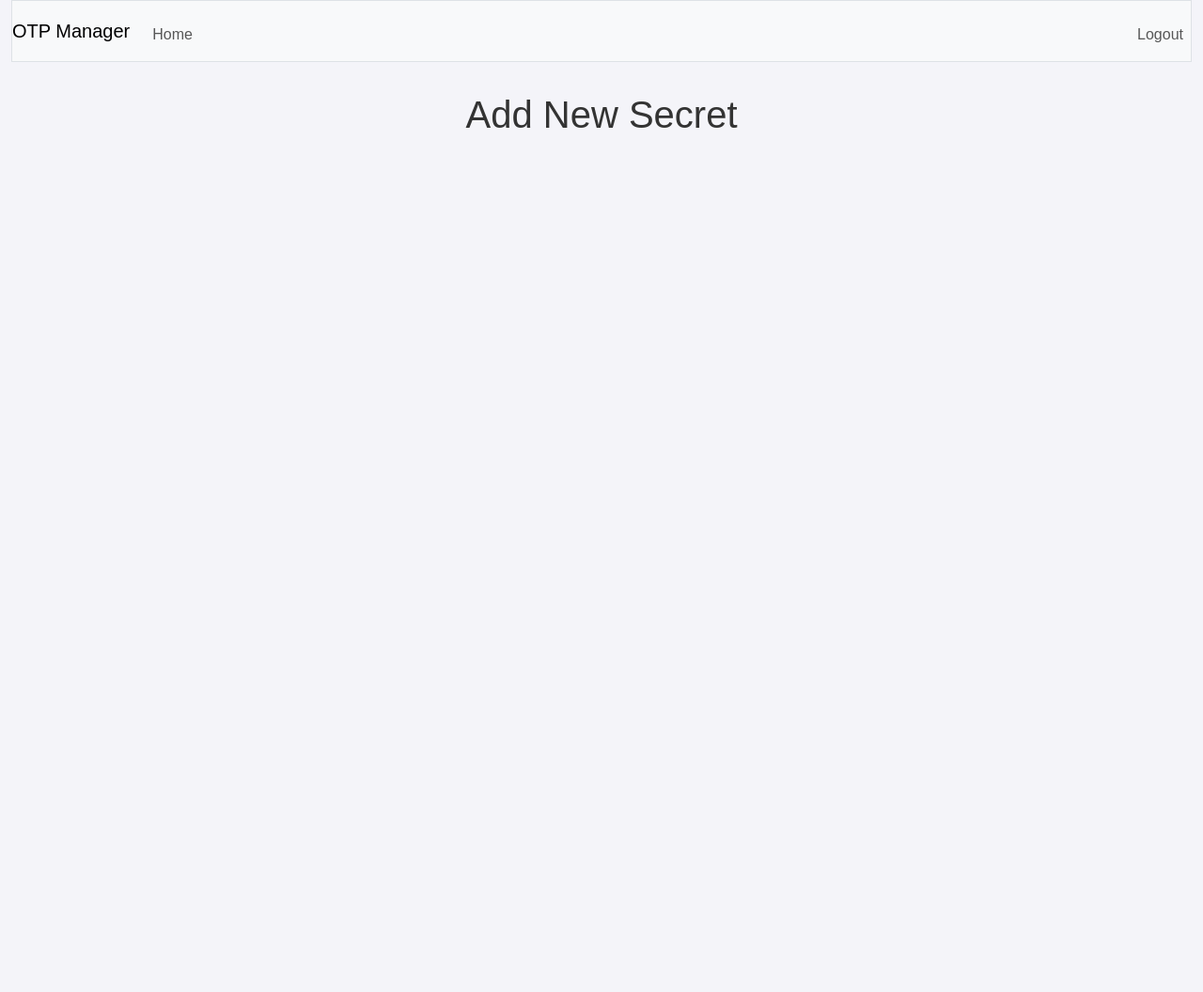
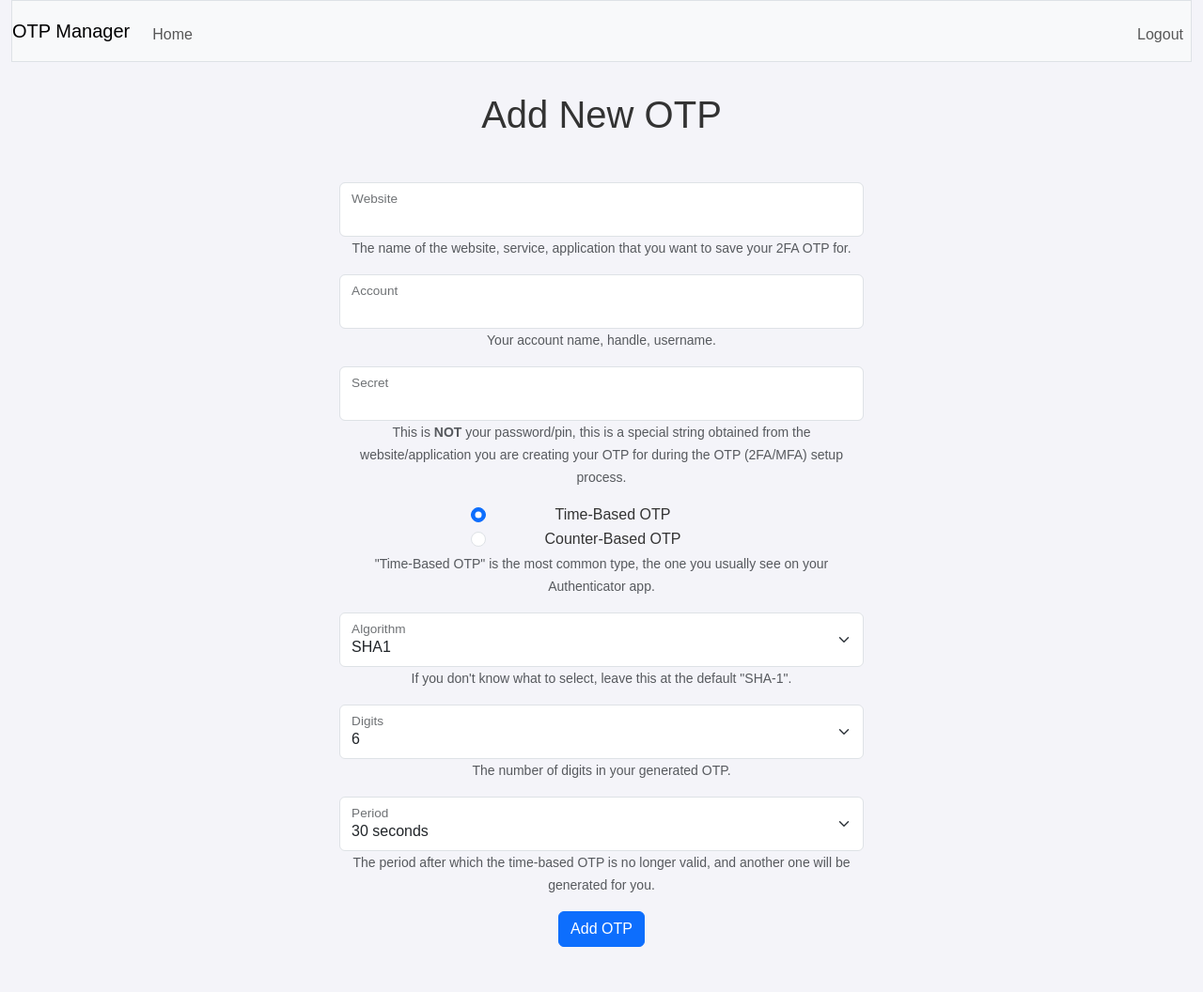
Before and after one commit to hAbuMustafa/OTP-Manager, a Flask app: page /add_secret in a window 1280 px wide. Shown: the whole page at 94% size. Before the commit the page ends 136 px from the top, so only its background shows below. Run offline with Flask 3, Linux system fonts and the light colour scheme; a user stored in the database is signed in; some libraries are stand-ins or nearby versions.

Commit message:
added all form data for a new secret

```diff
--- a/templates/add_secret.html
+++ b/templates/add_secret.html
@@ -1,13 +1,97 @@
 {% extends 'layout.html' %}
 
 {% block title %}
-  Add new secret
+  Add new OTP
 {% endblock %}
 
 {% block heading %}
-  Add new secret
+  Add new OTP
 {% endblock %}
 
 {% block content %}
-<!-- TODO: Add a form here to add a new secret -->
+    <div class="w-50 d-inline-block">
+      <form action="{{ url_for('add_secret') }}" method="post">
+        <div class="mb-3 form-floating">
+          <input class="form-control text-center" required type="text" name="issuer" id="issuer">
+          <small class="form-text text-muted">The name of the website, service, application that you want to save your 2FA OTP for.</small>
+          <label for="issuer">Website</label>
+        </div>
+        <div class="mb-3 form-floating">
+          <input class="form-control text-center" type="text" name="account" id="account">
+          <label for="account">Account</label>
+          <small class="form-text text-muted">Your account name, handle, username.</small>
+        </div>
+        <div class="mb-3 form-floating">
+          <input class="form-control text-center" required type="text" name="secret" id="secret">
+          <label for="secret">Secret</label>
+          <small class="form-text text-muted">This is <strong style="text-transform: uppercase;">not</strong> your password/pin, this is a special string obtained from the website/application you are creating your OTP for during the OTP (2FA/MFA) setup process.</small>
+        </div>
+        <div class="mb-3">
+          <div class="form-check w-50 mx-auto">
+            <input type="radio" name="otp_type" value="totp" id="totp" class="form-check-input" checked>
+            <label for="totp" class="form-check-label">Time-Based OTP</label>
+          </div>
+          <div class="form-check w-50 mx-auto">
+            <input type="radio" name="otp_type" value="hotp" id="hotp" class="form-check-input">
+            <label for="hotp" class="form-check-label">Counter-Based OTP</label>
+          </div>
+          <small class="form-text text-muted">"Time-Based OTP" is the most common type, the one you usually see on your Authenticator app.</small>
+        </div>
+        <div class="mb-3 form-floating">
+          <select name="algorithm" id="algorithm" class="form-select">
+            <option value="sha1" selected>SHA1</option>
+            <option value="sha256">SHA256</option>
+            <option value="sha512">SHA512</option>
+          </select>
+          <label for="algorithm">Algorithm</label>
+          <small class="form-text text-muted">If you don't know what to select, leave this at the default "SHA-1".</small>
+        </div>
+        <div class="mb-3 form-floating">
+          <select name="digits" id="digits" class="form-select">
+            <option value="6" selected>6</option>
+            <option value="7">7</option>
+            <option value="8">8</option>
+          </select>
+          <label for="digits">Digits</label>
+          <small class="form-text text-muted">The number of digits in your generated OTP.</small>
+        </div>
+        <div class="mb-3 form-floating" id="period_div">
+          <select name="period" id="period" class="form-select">
+            <option value="15">15 seconds</option>
+            <option value="30" selected>30 seconds</option>
+            <option value="60">60 seconds</option>
+          </select>
+          <label for="period">Period</label>
+          <small class="form-text text-muted">The period after which the time-based OTP is no longer valid, and another one will be generated for you.</small>
+        </div>
+        <div class="mb-3 form-floating" id="counter_div">
+          <input class="form-control" type="number" name="counter" id="counter" min="0" value="0">
+          <label for="counter">Counter</label>
+          <small class="form-text text-muted">The count to start at if you are using counter-based OTP.</small>
+        </div>
+        <input type="submit" value="Add OTP" class="btn btn-primary" />
+      </form>
+    </div>
+
+    <style>
+        form:has([value="hotp"]:checked) {
+          & #period_div {
+            display: none;
+          }
+
+          & #counter_div {
+            display: block;
+          }
+        }
+
+        form:has([value="totp"]:checked) {
+          & #period_div {
+            display: block;
+          }
+
+          & #counter_div {
+            display: none;
+          }
+        }
+    </style>
 {% endblock %}
```
